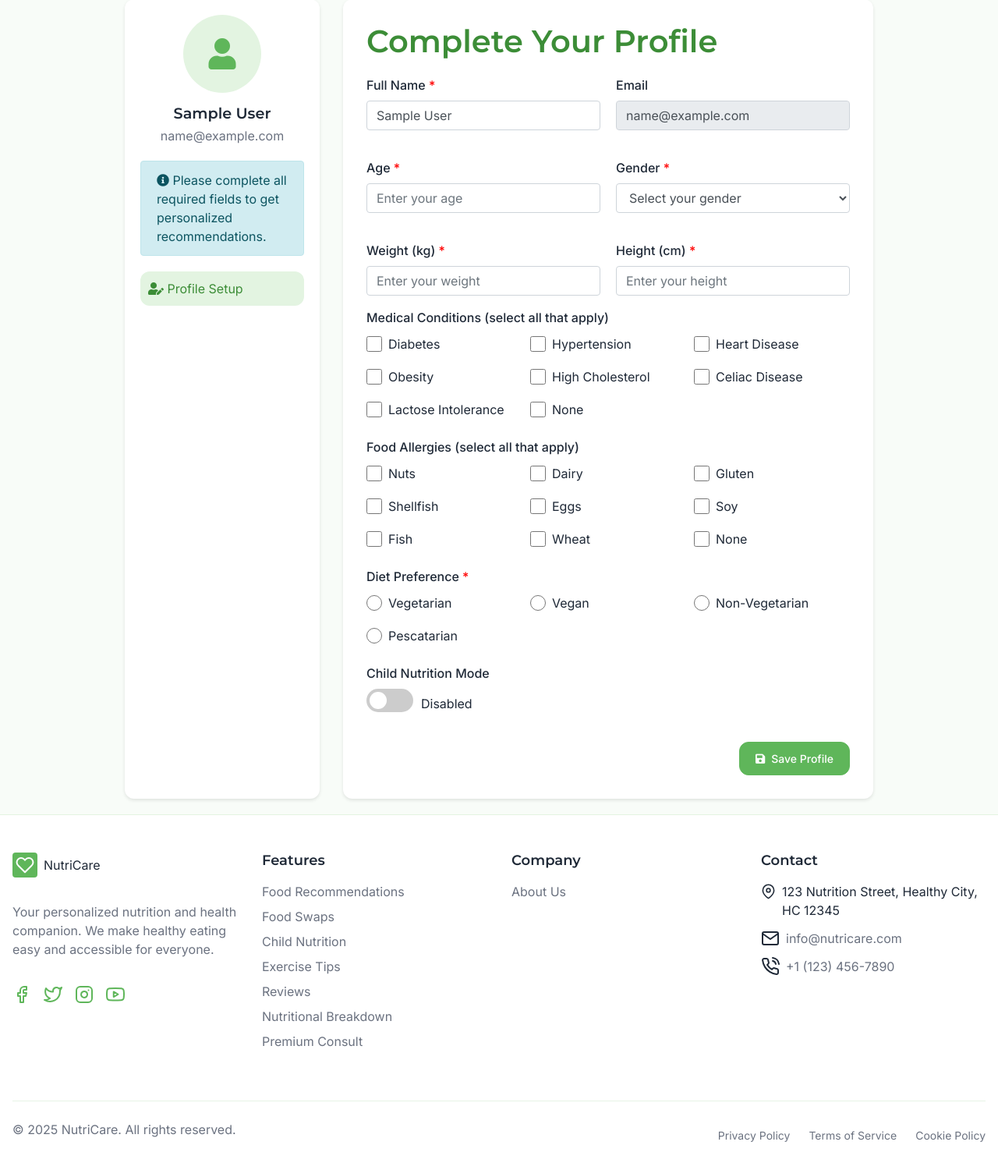
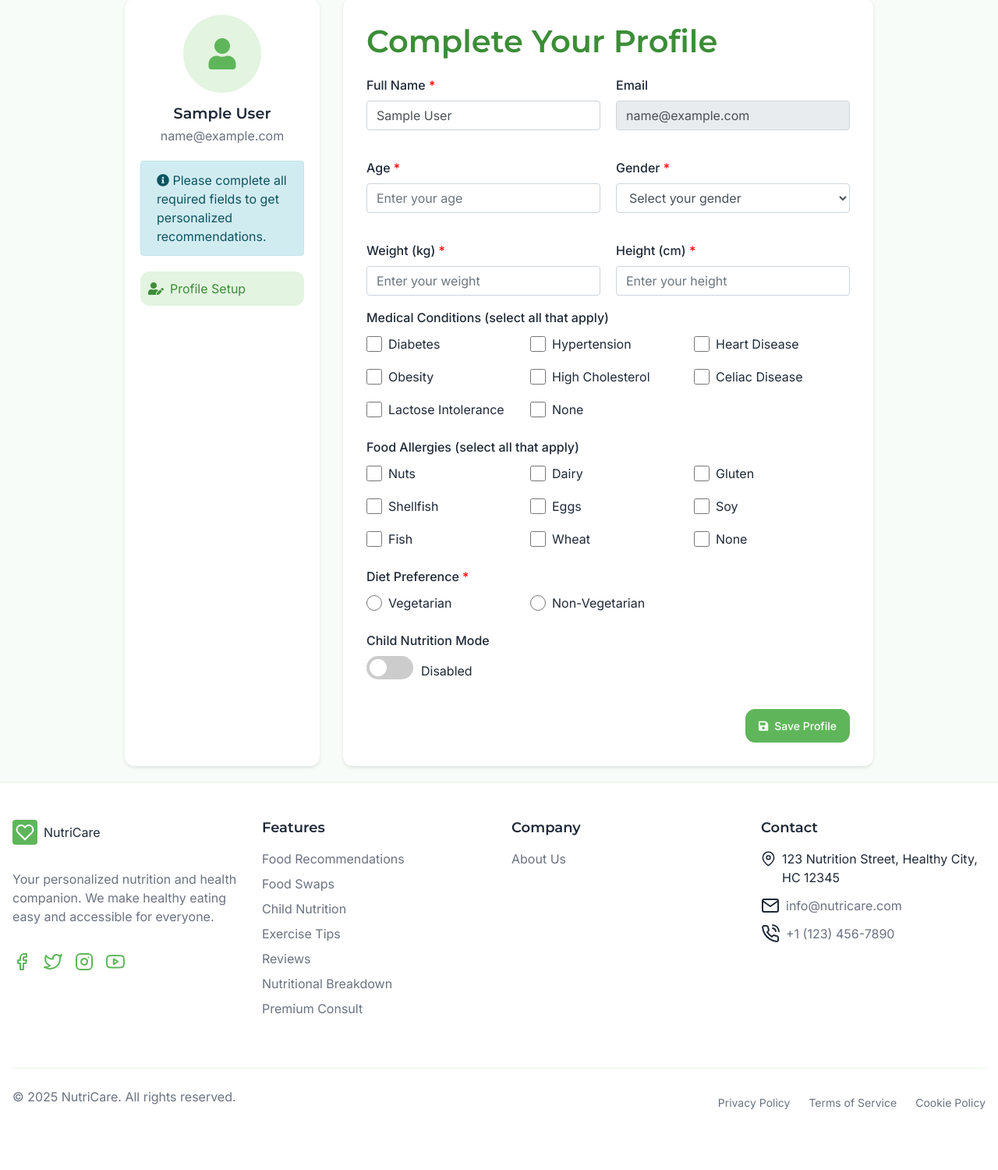
Before and after one commit to Dania-Zahid/Nutricare-, a PHP site: page /profileform.php in a window 1280 px wide. Shown: the part 86-1586 px from the top of the page at 78% size. After the commit the page ends 1508 px from the top, so only its background shows below. Run offline with PHP 8.4, Linux system fonts and the light colour scheme; the visitor is signed in with stand-in values (Sample User, id 1); data comes from the database, SQL or seed files in the repository.

Commit message:
profileform.php

```diff
--- a/profileform.php
+++ b/profileform.php
@@ -45,7 +45,7 @@ if ($_SERVER['REQUEST_METHOD'] === 'POST') {
     $age = filter_input(INPUT_POST, 'age', FILTER_VALIDATE_INT, ['options' => ['min_range' => 1, 'max_range' => 120]]);
     $gender = $_POST['gender'] ?? '';
     $weight = filter_input(INPUT_POST, 'weight', FILTER_VALIDATE_FLOAT, ['options' => ['min_range' => 1, 'max_range' => 300]]);
-    $height = filter_input(INPUT_POST, 'height', FILTER_VALIDATE_INT, ['options' => ['min_range' => 50, 'max_range' => 250]]);
+    $height = filter_input(INPUT_POST, 'height', FILTER_VALIDATE_FLOAT, ['options' => ['min_range' => 50, 'max_range' => 250]]);
     $dietPreference = $_POST['diet'] ?? '';
     $childMode = isset($_POST['child_mode']) ? 1 : 0;
     $childAgeGroups = $_POST['child-age'] ?? [];
@@ -56,7 +56,7 @@ if ($_SERVER['REQUEST_METHOD'] === 'POST') {
     if (!in_array($gender, ['Male', 'Female', 'Other', 'Prefer not to say'])) $errors[] = 'Please select a valid gender';
     if (!$weight) $errors[] = 'Valid weight is required (1-300 kg)';
     if (!$height) $errors[] = 'Valid height is required (50-250 cm)';
-    if (!in_array($dietPreference, ['Vegetarian', 'Non-Vegetarian', 'Vegan', 'Pescatarian'])) $errors[] = 'Please select a diet preference';
+    if (!in_array($dietPreference, ['Vegetarian', 'Non-Vegetarian'])) $errors[] = 'Please select a diet preference';
 
     // Process medical conditions
     $selectedConditions = $_POST['conditions'] ?? [];
@@ -134,6 +134,7 @@ if ($_SERVER['REQUEST_METHOD'] === 'POST') {
 <html lang="en">
 <head>
   <?php require 'Partials/head.php'; ?>
+  <meta name="viewport" content="width=device-width, initial-scale=1.0">
   <style>
     :root {
       --green-light: #E3F4E1;
@@ -152,6 +153,13 @@ if ($_SERVER['REQUEST_METHOD'] === 'POST') {
       display: grid;
       grid-template-columns: 250px 1fr;
       gap: 30px;
+    }
+
+    @media (max-width: 768px) {
+      .profile-container {
+        grid-template-columns: 1fr;
+        gap: 20px;
+      }
     }
 
     .profile-sidebar {
@@ -195,6 +203,14 @@ if ($_SERVER['REQUEST_METHOD'] === 'POST') {
       border-radius: var(--border-radius);
       color: var(--gray-700);
       text-decoration: none;
+      display: flex;
+      align-items: center;
+      gap: 8px;
+    }
+
+    .profile-nav-item i {
+      width: 20px;
+      text-align: center;
     }
 
     .profile-nav-item.active {
@@ -213,6 +229,12 @@ if ($_SERVER['REQUEST_METHOD'] === 'POST') {
       display: grid;
       grid-template-columns: 1fr 1fr;
       gap: 20px;
+    }
+
+    @media (max-width: 600px) {
+      .form-grid {
+        grid-template-columns: 1fr;
+      }
     }
 
     .form-group {
@@ -235,6 +257,7 @@ if ($_SERVER['REQUEST_METHOD'] === 'POST') {
       padding: 10px;
       border: 1px solid #ddd;
       border-radius: var(--border-radius);
+      box-sizing: border-box;
     }
 
     .checkbox-group {
@@ -242,6 +265,12 @@ if ($_SERVER['REQUEST_METHOD'] === 'POST') {
       grid-template-columns: repeat(auto-fill, minmax(150px, 1fr));
       gap: 10px;
       margin-top: 10px;
+    }
+
+    @media (max-width: 480px) {
+      .checkbox-group {
+        grid-template-columns: 1fr;
+      }
     }
 
     .checkbox-item {
@@ -254,6 +283,7 @@ if ($_SERVER['REQUEST_METHOD'] === 'POST') {
     .checkbox-item input[type="radio"] {
       width: 1.25rem;
       height: 1.25rem;
+      min-width: 1.25rem;
     }
 
     .full-width {
@@ -340,13 +370,49 @@ if ($_SERVER['REQUEST_METHOD'] === 'POST') {
       color: #155724;
       border: 1px solid #c3e6cb;
     }
+
+    .alert-info {
+      background-color: #d1ecf1;
+      color: #0c5460;
+      border: 1px solid #bee5eb;
+    }
+
+    .btn-primary {
+      background-color: var(--green);
+      color: white;
+      border: none;
+      padding: 10px 20px;
+      border-radius: var(--border-radius);
+      cursor: pointer;
+      font-weight: 500;
+      transition: background-color 0.3s;
+    }
+
+    .btn-primary:hover {
+      background-color: var(--green-dark);
+    }
+
+    @media (max-width: 480px) {
+      .profile-content {
+        padding: 20px 15px;
+      }
+
+      .form-actions {
+        text-align: center;
+      }
+
+      .btn-primary {
+        width: 100%;
+        padding: 12px;
+      }
+    }
   </style>
 </head>
 <body>
   <?php require 'Partials/nav.php'; ?>
 
   <main class="profile-container">
-    <!-- Sidebar -->
+    <!-- Sidebar - Now appears first on mobile -->
     <aside class="profile-sidebar">
       <div class="profile-avatar">
         <i class="fas fa-user" style="font-size: 2.5rem; color: var(--green);"></i>
@@ -480,19 +546,9 @@ if ($_SERVER['REQUEST_METHOD'] === 'POST') {
               <span>Vegetarian</span>
             </label>
             <label class="checkbox-item">
-              <input type="radio" name="diet" value="Vegan"
-                     <?= ($userData['diet_preference'] ?? '') === 'Vegan' ? 'checked' : '' ?>>
-              <span>Vegan</span>
-            </label>
-            <label class="checkbox-item">
               <input type="radio" name="diet" value="Non-Vegetarian"
                      <?= ($userData['diet_preference'] ?? '') === 'Non-Vegetarian' ? 'checked' : '' ?>>
               <span>Non-Vegetarian</span>
-            </label>
-            <label class="checkbox-item">
-              <input type="radio" name="diet" value="Pescatarian"
-                     <?= ($userData['diet_preference'] ?? '') === 'Pescatarian' ? 'checked' : '' ?>>
-              <span>Pescatarian</span>
             </label>
           </div>
         </div>
@@ -536,7 +592,7 @@ if ($_SERVER['REQUEST_METHOD'] === 'POST') {
         </div>
 
         <div class="form-actions">
-          <button type="submit" class="btn btn-primary" style="padding: 10px 20px;">
+          <button type="submit" class="btn btn-primary">
             <i class="fas fa-save"></i> Save Profile
           </button>
         </div>
```
